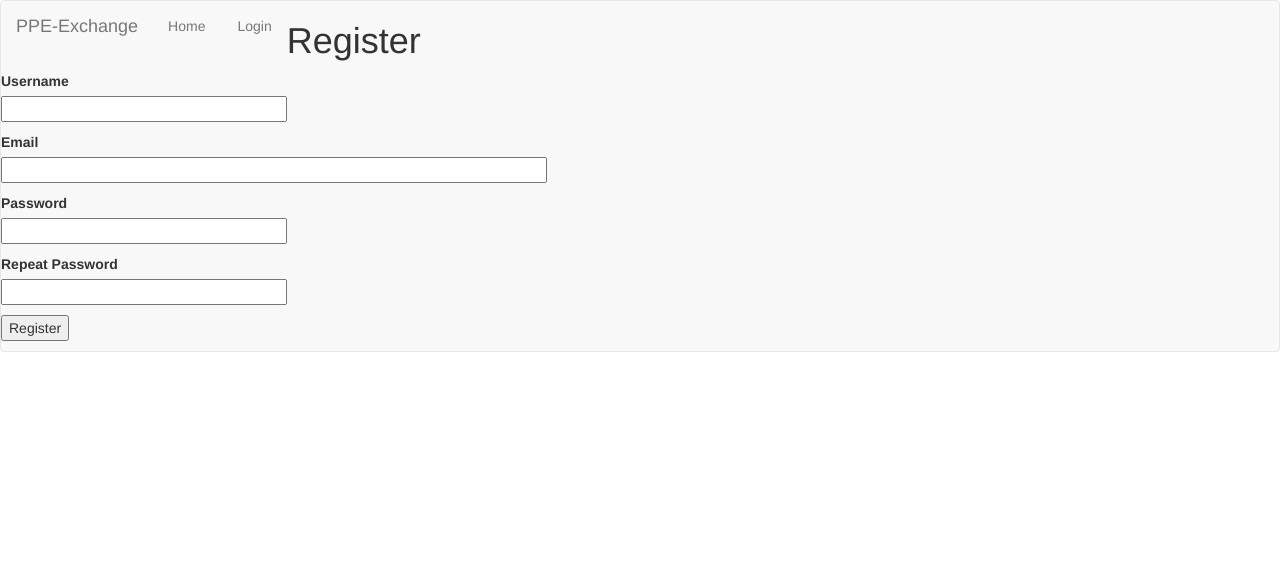
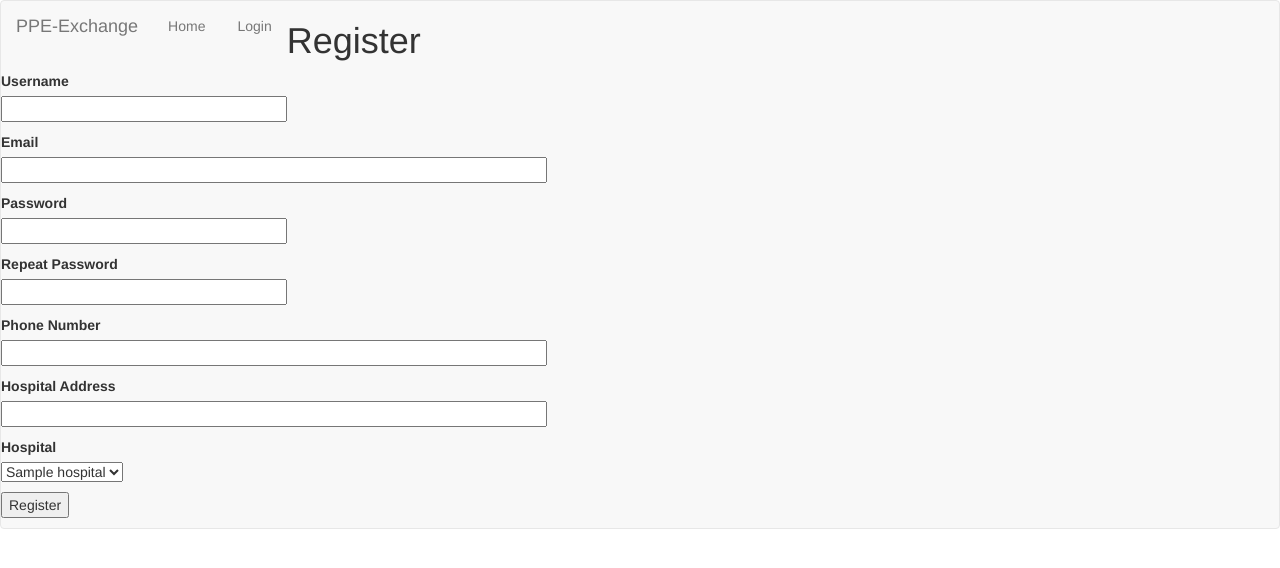
Before and after one commit to kavidey/ppe-exchange, a Flask app: page /register in a window 1280 px wide. Shown: the top 568 px of the page. Run offline with Flask 2, Linux system fonts and the light colour scheme; tables that the repository leaves empty hold one stand-in row (values such as "Sample post"); some libraries are stand-ins or nearby versions.

Commit message:
finished verification workflow

```diff
--- a/app/forms.py
+++ b/app/forms.py
@@ -1,7 +1,7 @@
 from flask_wtf import FlaskForm
-from wtforms import StringField, PasswordField, BooleanField, SubmitField
+from wtforms import StringField, PasswordField, BooleanField, SubmitField, SelectField
 from wtforms.validators import ValidationError, DataRequired, Email, EqualTo
-from app.models import User
+from app.models import User, Hospital
 
 
 class LoginForm(FlaskForm):
@@ -11,8 +11,6 @@ class LoginForm(FlaskForm):
     submit = SubmitField('Sign In')
 
 class VerifyForm(FlaskForm):
-    contact = StringField('Contact', validators=[DataRequired()])
-    hospital_name = StringField('Hospital Name', validators=[DataRequired()])
     submit = SubmitField('Verify')
 
 class RegistrationForm(FlaskForm):
@@ -21,7 +19,11 @@ class RegistrationForm(FlaskForm):
     password = PasswordField('Password', validators=[DataRequired()])
     password2 = PasswordField(
         'Repeat Password', validators=[DataRequired(), EqualTo('password')])
+    hospital_name = SelectField('Hospital', coerce=int)
+    contact = StringField('Phone Number', validators=[DataRequired()])
+    address = StringField('Hospital Address', validators=[DataRequired()])
     submit = SubmitField('Register')
+
 
     def validate_username(self, username):
         user = User.query.filter_by(username=username.data).first()
--- a/app/models.py
+++ b/app/models.py
@@ -13,6 +13,8 @@ class User(UserMixin, db.Model):
     is_admin = db.Column(db.Boolean(), default=False)
     is_verified = db.Column(db.Boolean(), default=False)
     verification_key = db.Column(db.String(128))
+    hospital_address = db.Column(db.String(128))
+    hospital_contact = db.Column(db.String(128))
     hospital_id = db.Column(db.Integer, db.ForeignKey('hospital.id'))
 
     def __repr__(self):
--- a/app/routes.py
+++ b/app/routes.py
@@ -18,9 +18,11 @@ def index():
     user = User.query.filter_by(username=current_user.username).first()
     if user.is_admin:
         return render_template('admin_index.html', title='Home')
+    elif not user.is_verified:
+        return render_template("404.html")
     else:
-        user_id = User.query.filter_by(username=current_user.username).first().id
-        user_hospital = Hospital.query.filter_by(user_id=user_id).first()
+        user = User.query.filter_by(username=current_user.username).first()
+        user_hospital = Hospital.query.filter_by(id=user.hospital_id).first()
 
         hospital = {
             "hospital_name": user_hospital.name
@@ -57,8 +59,15 @@ def register():
     if current_user.is_authenticated:
         return redirect(url_for('index'))
     form = RegistrationForm()
+    form.hospital_name.choices = [(h.id, h.name) for h in Hospital.query.all()]
     if form.validate_on_submit():
-        user = User(username=form.username.data, email=form.email.data, is_admin=False)
+        user = User(username=form.username.data,
+                    email=form.email.data,
+                    is_admin=False,
+                    is_verified=False,
+                    hospital_address=form.address.data,
+                    hospital_contact=form.contact.data,
+                    hospital_id=form.hospital_name.data)
         user.set_password(form.password.data)
         db.session.add(user)
         db.session.commit()
@@ -75,18 +84,14 @@ def verify():
     if request.args.get("key") == user.verification_key:
         form = VerifyForm()
         if form.validate_on_submit():
-            # Insert hospital data into database
-            h = Hospital(contact=form.contact.data, name=form.hospital_name.data)
-            db.session.add(h)
-
             # Mark user as verified
             q = db.session.query(User)
             q = q.filter(User.id == user.id)
             record = q.first()
             record.is_verified = True
             record.verification_key = None
+            db.session.commit()
 
-            db.session.commit()
             flash('Congratulations, you are now a verified user!')
             return redirect(url_for('index'))
         return render_template('verify.html', title='Verify', form=form)
@@ -97,8 +102,12 @@ def wants():
     if not current_user.is_authenticated:
         return redirect(url_for('login',next='/wants'))
 
-    user_id = User.query.filter_by(username=current_user.username).first().id
-    user_hospital = Hospital.query.filter_by(user_id=user_id).first()
+    user = User.query.filter_by(username=current_user.username).first()
+    if not user.is_verified:
+        return render_template("404.html")
+
+    user = User.query.filter_by(username=current_user.username).first()
+    user_hospital = Hospital.query.filter_by(id=user.hospital_id).first()
 
     skus = PPE.query.all()
     items = []
@@ -124,9 +133,13 @@ def wants():
 def has():
     if not current_user.is_authenticated:
         return redirect(url_for('login',next='/has'))
-        return redirect(url_for('login',next='/wants'))
-    user_id = User.query.filter_by(username=current_user.username).first().id
-    user_hospital = Hospital.query.filter_by(user_id=user_id).first()
+
+    user = User.query.filter_by(username=current_user.username).first()
+    if not user.is_verified:
+        return render_template("404.html")
+
+    user = User.query.filter_by(username=current_user.username).first()
+    user_hospital = Hospital.query.filter_by(id=user.hospital_id).first()
 
     skus = PPE.query.all()
     items = []
@@ -154,8 +167,8 @@ def update_want_need():
     if not current_user.is_authenticated:
         return jsonify(target="login?next="+data['state'])
 
-    user_id = User.query.filter_by(username=current_user.username).first().id
-    user_hospital = Hospital.query.filter_by(user_id=user_id).first()
+    user = User.query.filter_by(username=current_user.username).first()
+    user_hospital = Hospital.query.filter_by(id=user.hospital_id).first()
 
     if data["state"] == "wants":
         q = db.session.query(Wants)
@@ -267,20 +280,22 @@ def admin_users():
     users = User.query.all()
     items = []
     for user in users:
-        user_hospital = None#Hospital.query.filter_by(user_id=user.id).first()
+        user_hospital = Hospital.query.filter_by(id=user.hospital_id).first()
         item = {
             "id": user.id,
             "username": user.username,
             "email": user.email,
             "hospital": "N/A",
             "contact": "N/A",
+            "address": "N/A",
             "is_verified": user.is_verified,
             "verification_pending": user.verification_key is not None,
             "is_admin": user.is_admin
         }
         if user_hospital is not None:
             item["hospital"] = user_hospital.name
-            item["contact"] = user_hospital.contact
+            item["contact"] = user.hospital_contact
+            item["address"] = user.hospital_address
         items.append(item)
     return render_template('admin_users.html', title='Users Dashboard', users=items)
 
@@ -299,12 +314,22 @@ def update_admin_users():
 
         db.session.commit()
     elif data["task"] == "verify":
+        # Set user as generate verification key for user
         q = db.session.query(User)
         q = q.filter(User.id == data["user_id"])
         record = q.first()
         record.is_verified = False
         key = crypto.generate_key()
         record.verification_key = key
+
+        # Update hospitals database
+        user = User.query.filter_by(id=data["user_id"]).first()
+        q = db.session.query(Hospital)
+        q = q.filter(Hospital.id == user.hospital_id)
+        record = q.first()
+        record.address = user.hospital_address
+        record.contact = user.hospital_contact
+
         db.session.commit()
 
         email.send_user_verification(
--- a/app/templates/admin_users.html
+++ b/app/templates/admin_users.html
@@ -10,6 +10,7 @@
             <th scope="col">Email</th>
             <th scope="col">Hospital</th>
             <th scope="col">Contact</th>
+            <th scope="col">Address</th>
             <th scope="col">Account Type</th>
             <th scope="col">Verified</th>
             </tr>
@@ -22,6 +23,7 @@
                 <td>{{ user.email }}</td>
                 <td>{{ user.hospital }}</td>
                 <td>{{ user.contact }}</td>
+                <td>{{ user.address }}</td>
                 <td>{% if user.is_admin %}
                         Admin
                     {% else %}
--- a/app/templates/register.html
+++ b/app/templates/register.html
@@ -32,6 +32,27 @@
             <span style="color: red;">[{{ error }}]</span>
             {% endfor %}
         </p>
+        <p>
+            {{ form.contact.label }}<br>
+            {{ form.contact(size=64) }}<br>
+            {% for error in form.contact.errors %}
+            <span style="color: red;">[{{ error }}]</span>
+            {% endfor %}
+        </p>
+        <p>
+            {{ form.address.label }}<br>
+            {{ form.address(size=64) }}<br>
+            {% for error in form.address.errors %}
+            <span style="color: red;">[{{ error }}]</span>
+            {% endfor %}
+        </p>
+        <p>
+            {{ form.hospital_name.label }}<br>
+            {{ form.hospital_name }}<br>
+            {% for error in form.hospital_name.errors %}
+            <span style="color: red;">[{{ error }}]</span>
+            {% endfor %}
+        </p>
         <p>{{ form.submit() }}</p>
     </form>
 {% endblock %}
```
Also changed, not shown: app/templates/verify.html (+0 -14 lines), app.db.
